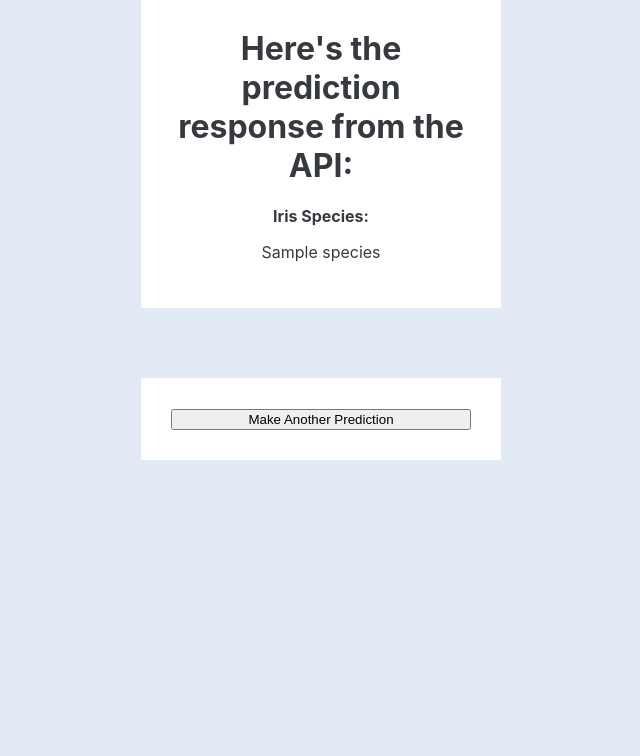
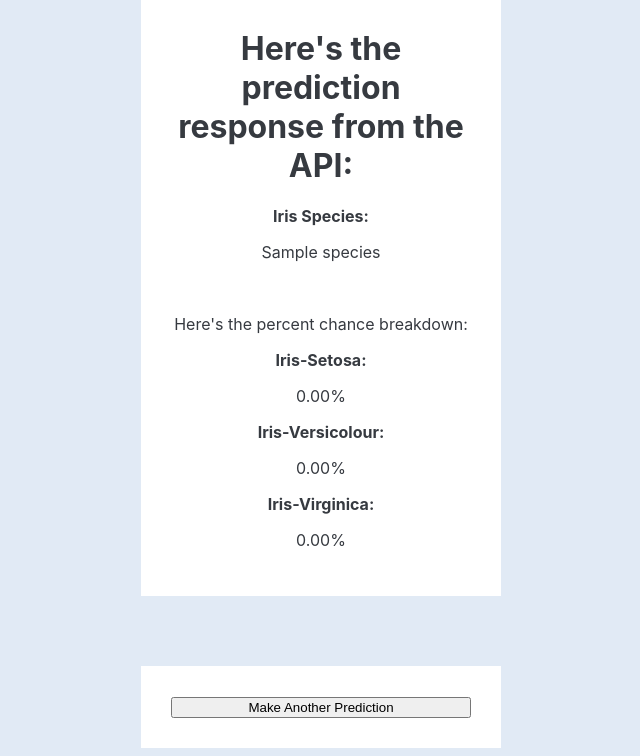
Before and after one commit to RyColeman/Simple_ML_REST_API, a Flask app: template front_end_app/app/templates/prediction.html in a window 1280 px wide. Shown: the part 51-807 px from the top of the page, without its empty margins (319-959 px from the left). Before the commit the page ends 511 px from the top, so only its background shows below. Run offline with Flask 2, Linux system fonts and the light colour scheme; the template is opened without the code that fills it: most values are stand-ins (such as "Sample title", 1, 10 or a date in 2020); parts of the project's set-up code (start-up, migrations or seed data) failed here and were passed over; some libraries are stand-ins or nearby versions.

Commit message:
Adding probabilities of classes to the predition output of API as well as random seed for test/train spilt when training model

```diff
--- a/api/api.py
+++ b/api/api.py
@@ -52,6 +52,7 @@ class Predict(Resource):
         petal_width = args['petal_width']
 
         data = [[sepal_length, sepal_width, petal_length, petal_width]]
+        probs = model.predict_proba(data)
         pred = model.predict(data)
 
         if pred == 0:
@@ -61,8 +62,15 @@ class Predict(Resource):
         else:
             species = 'Iris-Virginica'
 
+        prob_setosa = probs[0][0]
+        prob_versicolour = probs[0][1]
+        prob_virginica = probs[0][2]
+
         response = {
-            'predicted_species': species}
+            'predicted_species': species,
+            'prob_setosa': prob_setosa,
+            'prob_versicolour': prob_versicolour,
+            'prob_virginica': prob_virginica}
 
         return {'response': response}, 200
 
--- a/api/build_model.py
+++ b/api/build_model.py
@@ -14,7 +14,7 @@ if __name__ == __main__:
     X = iris['data']
     y = iris['target']
 
-    X_train, X_test, y_train, y_test = train_test_split(X, y, test_size=0.2)
+    X_train, X_test, y_train, y_test = train_test_split(X, y, test_size=0.2, random_state=1)
 
     clf = GradientBoostingClassifier()
     clf.fit(X_train, y_train)
--- a/front_end_app/app/routes.py
+++ b/front_end_app/app/routes.py
@@ -53,8 +53,12 @@ def prediction():
 
     if json_response.get('predicted_species') != None:
         predicted_species = json_response.get('predicted_species')
+        prob_setosa = json_response.get('prob_setosa')
+        prob_versicolour = json_response.get('prob_versicolour')
+        prob_virginica = json_response.get('prob_virginica')
 
-        return render_template('prediction.html', species=predicted_species, template='success-template')
+        return render_template('prediction.html', species=predicted_species, prob_setosa=prob_setosa, prob_versicolour=prob_versicolour, prob_virginica=prob_virginica, template='success-template')
+
     elif '400 Client Error: BAD REQUEST for url' in json_response['Error']:
         # wrong data entry (strings instead of numbers)
         return redirect(url_for('wrong_data_type'))
--- a/front_end_app/app/templates/prediction.html
+++ b/front_end_app/app/templates/prediction.html
@@ -9,6 +9,14 @@
   <h1>Here's the prediction response from the API:</h1>
   <p><b>Iris Species: </b></p>
   <p>{{species}}</p>
+  <br>
+  <p>Here's the percent chance breakdown:</p>
+  <p><b>Iris-Setosa: </b></p>
+  <p>{{'%0.2f'| format(prob_setosa*100|float)}}%</p>
+  <p><b>Iris-Versicolour: </b></p>
+  <p>{{'%0.2f'| format(prob_versicolour*100|float)}}%</p>
+  <p><b>Iris-Virginica: </b></p>
+  <p>{{'%0.2f'| format(prob_virginica*100|float)}}%</p>
 </div>
 
 <br>
```
Also changed, not shown: README.md, images/app_home_page.png.
